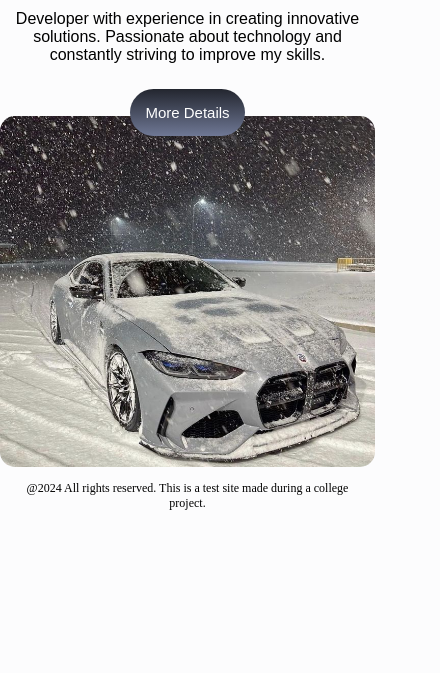
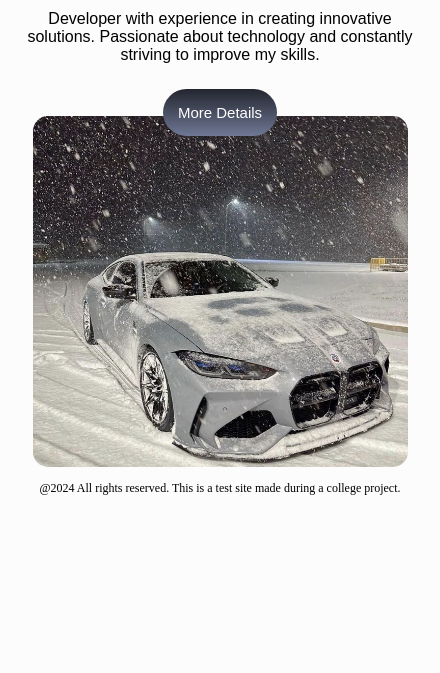
Before and after one commit to Num1s/numka.github.io, a plain HTML site: page index.html in a window 390 px wide. Shown: the part 171-844 px from the top of the page, 440 px wide, since content can reach past the window. Drawn offline with Linux system fonts and the light colour scheme; a web font is replaced by a local one.

Commit message:
Update Style

```diff
--- a/style.css
+++ b/style.css
@@ -120,3 +120,9 @@ footer {
     font-size: 13px;
     margin-top: 80px;
 }
+
+@media only screen and (max-width: 440px) {
+    .wrapper {
+        width: 440px;
+    }
+}
```
